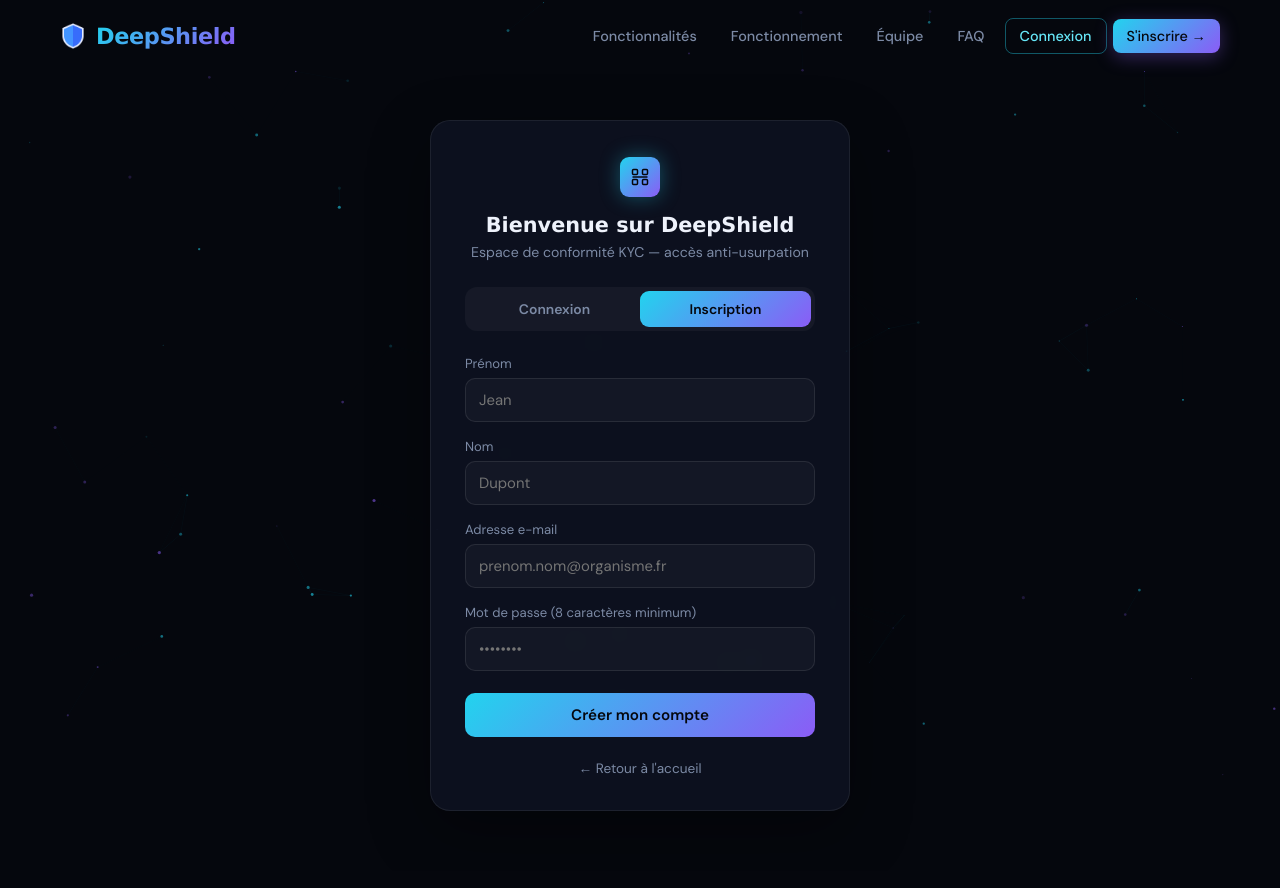
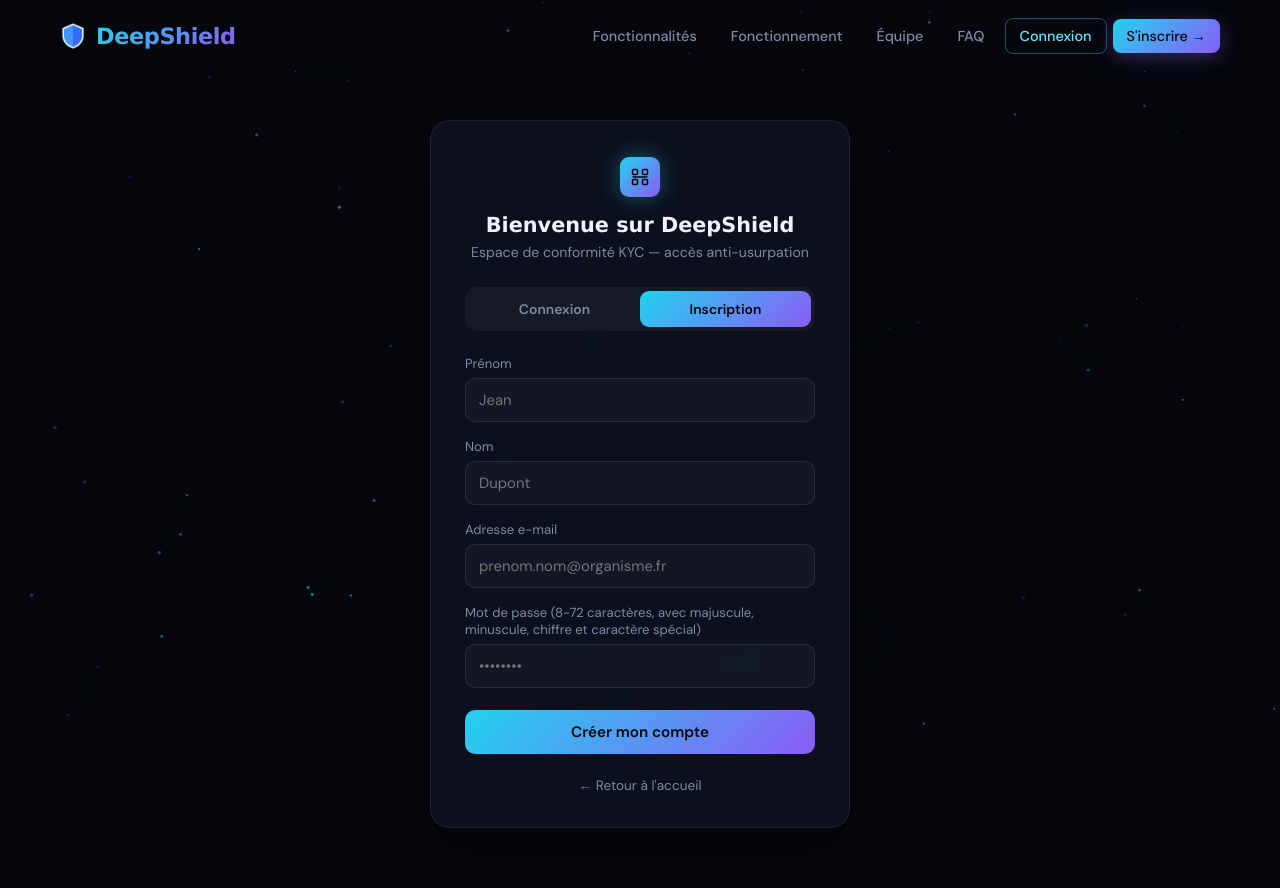
Before and after one commit to PythonDuDesert/DeepShield, a PHP site: page /login.php?tab=register in a window 1280 px wide. Before the commit the page ends 811 px from the top, so only its background shows below. Run offline with PHP 8.4, Linux system fonts and the light colour scheme; some libraries are stand-ins or nearby versions.

Commit message:
Securité (mdp forts + anti AFK + anti brute force)

```diff
--- a/public/login.php
+++ b/public/login.php
@@ -13,6 +13,7 @@ if ($dbError === null && $auth !== null && $auth->isLoggedIn()) {
 $loginError = null;
 $registerError = null;
 $registerSuccess = false;
+$sessionExpired = ($_GET['expired'] ?? '') === '1';
 $initialTab = ($_GET['tab'] ?? '') === 'register' ? 'register' : 'login';
 
 if ($_SERVER['REQUEST_METHOD'] === 'POST' && $dbError === null) {
@@ -89,6 +90,13 @@ if ($_SERVER['REQUEST_METHOD'] === 'POST' && $dbError === null) {
       </div>
     <?php else: ?>
 
+      <?php if ($sessionExpired): ?>
+        <div class="auth-notice" style="margin-top:0;">
+          <span class="icon">⏱️</span>
+          <span>Session expirée pour inactivité. Merci de vous reconnecter.</span>
+        </div>
+      <?php endif; ?>
+
       <?php if ($registerSuccess): ?>
         <div class="auth-notice" style="border-color:var(--ok);background:rgba(52,211,153,0.08);color:var(--ok);margin-top:0;">
           <span class="icon">✅</span>
@@ -133,8 +141,10 @@ if ($_SERVER['REQUEST_METHOD'] === 'POST' && $dbError === null) {
               <input type="email" id="reg-email" name="email" placeholder="prenom.nom@organisme.fr" autocomplete="email" required value="<?= e($_POST['email'] ?? '') ?>">
           </div>
           <div class="auth-field">
-              <label for="reg-password">Mot de passe (8 caractères minimum)</label>
-              <input type="password" id="reg-password" name="password" placeholder="••••••••" autocomplete="new-password" minlength="8" required>
+              <label for="reg-password">Mot de passe (8-72 caractères, avec majuscule, minuscule, chiffre et caractère spécial)</label>
+              <input type="password" id="reg-password" name="password" placeholder="••••••••" autocomplete="new-password" minlength="8" maxlength="72"
+                pattern="(?=.*[a-z])(?=.*[A-Z])(?=.*\d)(?=.*[^a-zA-Z0-9]).{8,72}"
+                title="8 à 72 caractères, avec au moins une majuscule, une minuscule, un chiffre et un caractère spécial." required>
           </div>
           <button type="submit" class="auth-submit">Créer mon compte</button>
       </form>
--- a/src/Auth.php
+++ b/src/Auth.php
@@ -12,6 +12,8 @@ declare(strict_types=1);
 final class Auth
 {
     private const MAX_FAILED_ATTEMPTS = 5;
+    private const IP_MAX_ATTEMPTS = 10;
+    private const IP_WINDOW_MINUTES = 15;
 
     public function __construct(private PDO $pdo)
     {
@@ -49,8 +51,9 @@ final class Auth
         if (strlen($email) > 50) {
             return ['success' => false, 'error' => "Adresse e-mail trop longue (50 caractères maximum)."];
         }
-        if (strlen($password) < 8) {
-            return ['success' => false, 'error' => "Le mot de passe doit contenir au moins 8 caractères."];
+        $passwordError = $this->passwordError($password);
+        if ($passwordError !== null) {
+            return ['success' => false, 'error' => $passwordError];
         }
         if ($firstName === '' || $lastName === '') {
             return ['success' => false, 'error' => "Merci d'indiquer votre nom et votre prénom."];
@@ -84,6 +87,10 @@ final class Auth
     public function login(string $email, string $password, string $ipAddress): array
     {
         $email = trim(strtolower($email));
+
+        if ($this->isIpRateLimited($ipAddress)) {
+            return ['success' => false, 'error' => "Trop de tentatives de connexion depuis cette adresse. Réessayez dans quelques minutes."];
+        }
 
         $stmt = $this->pdo->prepare('SELECT * FROM users WHERE email = :email');
         $stmt->execute(['email' => $email]);
@@ -131,6 +138,28 @@ final class Auth
         }
     }
 
+    private function passwordError(string $password): ?string
+    {
+        if (strlen($password) < 8 || strlen($password) > 72) {
+            return "Le mot de passe doit contenir entre 8 et 72 caractères.";
+        }
+        if (!preg_match('/[a-z]/', $password) || !preg_match('/[A-Z]/', $password)
+            || !preg_match('/[0-9]/', $password) || !preg_match('/[^a-zA-Z0-9]/', $password)) {
+            return "Le mot de passe doit contenir au moins une majuscule, une minuscule, un chiffre et un caractère spécial.";
+        }
+        return null;
+    }
+
+    private function isIpRateLimited(string $ipAddress): bool
+    {
+        $stmt = $this->pdo->prepare(
+            'SELECT COUNT(*) FROM login_attempts
+             WHERE ip_address = :ip AND attempt_time > (NOW() - INTERVAL ' . self::IP_WINDOW_MINUTES . ' MINUTE)'
+        );
+        $stmt->execute(['ip' => $ipAddress]);
+        return (int) $stmt->fetchColumn() >= self::IP_MAX_ATTEMPTS;
+    }
+
     private function logAttempt(string $ipAddress, ?string $email): void
     {
         $stmt = $this->pdo->prepare(
--- a/src/bootstrap.php
+++ b/src/bootstrap.php
@@ -42,6 +42,16 @@ function ds_require_login(?Auth $auth, ?string $dbError): void
         header('Location: login.php');
         exit;
     }
+
+    global $config;
+    $idleTimeout = (int) ($config['session_idle_timeout'] ?? 900);
+    if (!empty($_SESSION['last_activity']) && (time() - $_SESSION['last_activity']) > $idleTimeout) {
+        $_SESSION = [];
+        session_destroy();
+        header('Location: login.php?expired=1');
+        exit;
+    }
+    $_SESSION['last_activity'] = time();
 }
 
 function ds_client_ip(): string
--- a/src/config.php
+++ b/src/config.php
@@ -60,6 +60,7 @@ return [
     'video_extensions'  => array_map('trim', explode(',', ds_env('DEEPSHIELD_VIDEO_EXT', 'mp4,mov'))),
     'audio_extensions'  => array_map('trim', explode(',', ds_env('DEEPSHIELD_AUDIO_EXT', 'wav,mp3'))),
     'auto_delete_uploads' => ds_env('DEEPSHIELD_AUTO_DELETE_UPLOADS', '1') === '1',
+    'session_idle_timeout' => (int) ds_env('SESSION_IDLE_TIMEOUT', 900),
     'db_host' => ds_env('DB_HOST', '127.0.0.1'),
     'db_port' => (int) ds_env('DB_PORT', 3306),
     'db_name' => ds_env('DB_NAME', 'deepshield'),
--- a/src/partials/app_sidebar.php
+++ b/src/partials/app_sidebar.php
@@ -91,3 +91,6 @@ $role = $_SESSION['role'];
         </a>
     </div>
 </div>
+
+<script>window.DS_IDLE_TIMEOUT_SECONDS = <?= (int) ($config['session_idle_timeout'] ?? 900) ?>;</script>
+<script src="assets/js/idle-timeout.js"></script>
```
Also changed, not shown: public/assets/js/idle-timeout.js (added), 3 other files.
